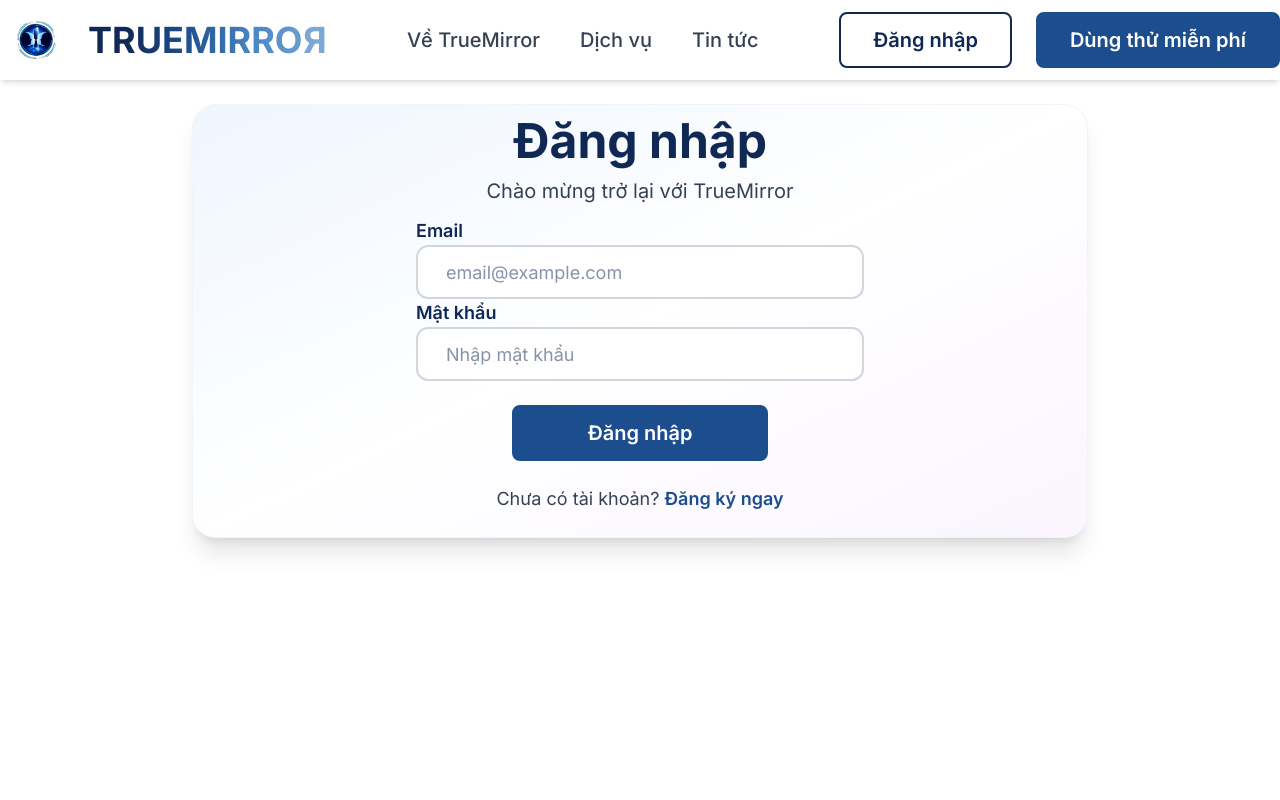
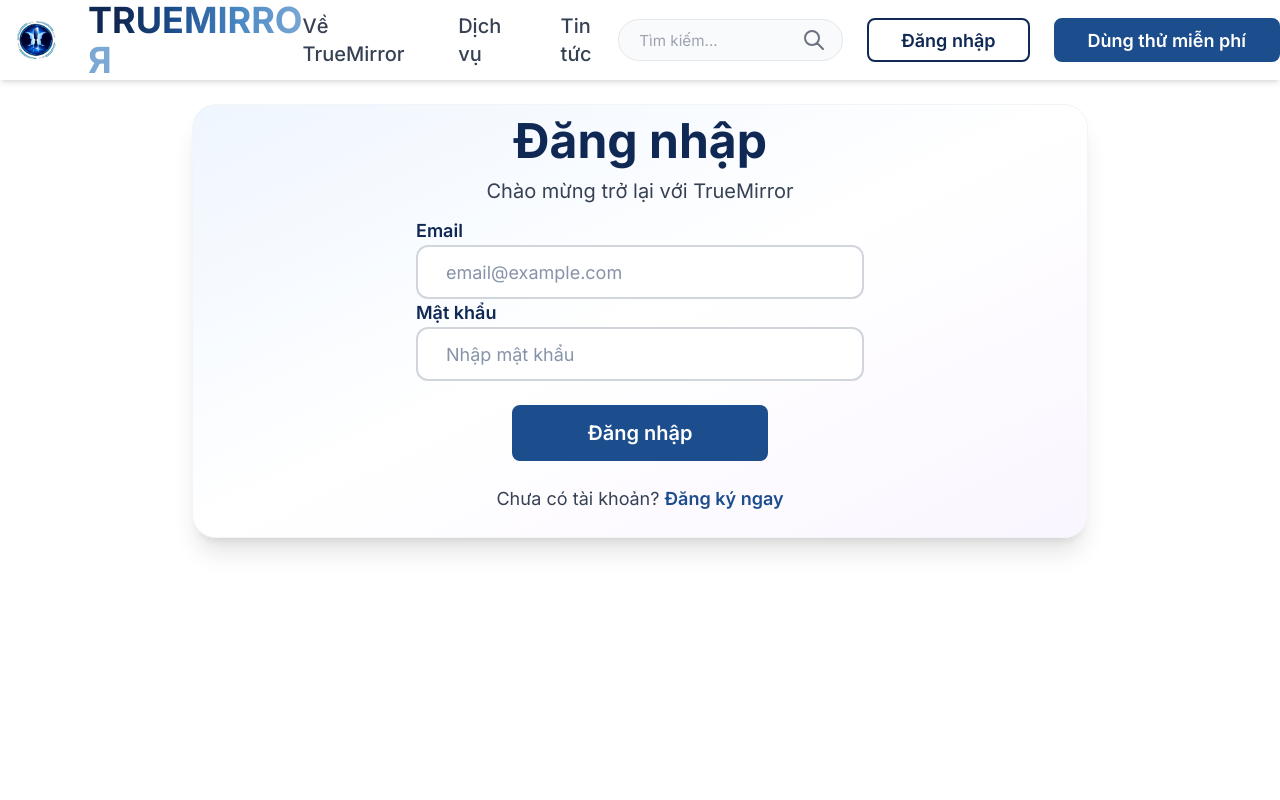
Before and after one commit to Thang0306/truemirror, a React (Vite) app in the folder frontend/: page /login in a window 1280 px wide. Shown: the top 800 px of the page. Built offline with nearby package versions, Linux system fonts and the light colour scheme; the HTML template or start-up script is replaced by a standard one.

Commit message:
feat: implement `Header` component with general navigation, user authentication, interview session controls, and page search functionality.

```diff
--- a/frontend/src/components/Header.jsx
+++ b/frontend/src/components/Header.jsx
@@ -265,9 +265,7 @@
               </div>
 
             <div className="hidden md:flex items-center gap-4 lg:gap-6">
-                {isAuthenticated ? (
-                  <>
-                    {/* Search Bar */}
+                 {/* Search Bar - Always Visible */}
                  <form onSubmit={handleSearch} className="search-bar-container">
                       <input
                         type="text"
@@ -282,22 +280,23 @@
                         </svg>
                       </button>
                     </form>
+
+                {isAuthenticated ? (
                     <button
                       onClick={handleLogout}
                       className="btn-secondary text-base lg:text-lg px-4 py-2 h-11 leading-none transition-all hover:bg-gray-100"
                     >
                       Đăng xuất
                     </button>
-                </>
               ) : (
                 <>
                   <Link to="/login">
-                    <button className="btn-secondary text-lg lg:text-xl px-4 md:px-5 py-2 h-14 leading-none">
+                    <button className="btn-secondary text-base lg:text-lg px-4 py-2 h-11 leading-none transition-all hover:bg-gray-100">
                       Đăng nhập
                     </button>
                   </Link>
                   <Link to="/register">
-                    <button className="btn-primary text-lg lg:text-xl px-4 md:px-5 py-2 h-14 leading-none">
+                    <button className="btn-primary text-base lg:text-lg px-4 py-2 h-11 leading-none transition-all">
                       Dùng thử miễn phí
                     </button>
                   </Link>
@@ -365,8 +364,6 @@
                   </Link>
                 )}
 
-                {isAuthenticated ? (
-                  <>
                 <div className="pt-2 border-t">
                   <form onSubmit={handleSearch} className="search-bar-container w-full">
                     <input
@@ -383,10 +380,11 @@
                     </button>
                   </form>
                 </div>
+
+                {isAuthenticated ? (
                     <button onClick={handleLogout} className="btn-secondary w-full text-base">
                       Đăng xuất
                     </button>
-                  </>
                 ) : (
                   <>
                     <Link to="/login">
```
Lines whose indentation alone changed are shown as unchanged.
